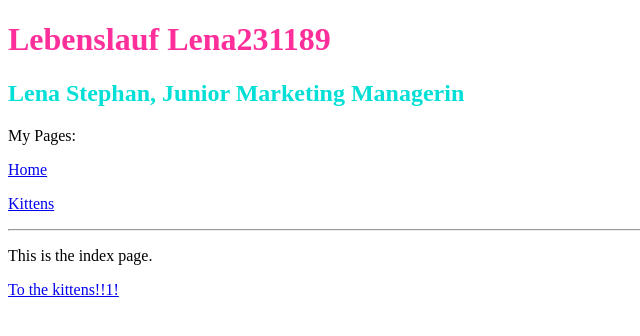
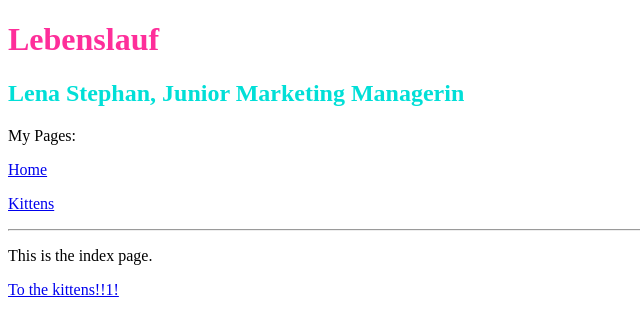
Before and after one commit to Lena231189/Lena231189.github.io, a Jekyll site: the page built from index.html, in a window 1280 px wide. Shown: the top 336 px of the page, without its empty margins (0-640 px from the left). Built offline with Jekyll 4.4.1, drawn with Linux system fonts in a browser that asks for light colours.

Commit message:
Update _config.yml

```diff
--- a/_config.yml
+++ b/_config.yml
@@ -1 +1 @@
-title: "Lebenslauf Lena231189"
+title: "Lebenslauf"
```
